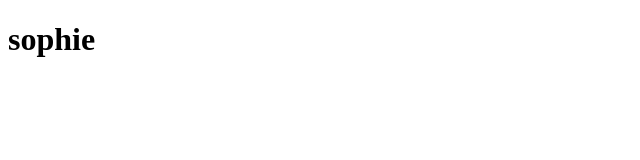
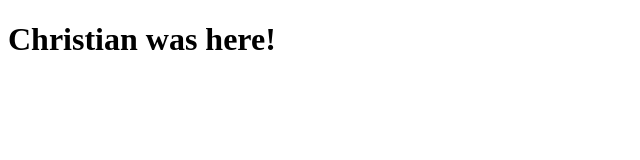
Before and after one commit to Kanzacph/git-test3, a plain HTML site: page index.html in a window 1280 px wide. Shown: the whole page, without its empty margins (0-640 px from the left). Drawn offline with Linux system fonts and the light colour scheme.

Commit message:
changed to Christian

```diff
--- a/index.html
+++ b/index.html
@@ -7,6 +7,6 @@
     <title>Doctor</title>
 </head>
 <body>
-    <div><h1>sophie</h1></div>
+    <div><h1>Christian was here!</h1></div>
 </body>
 </html>
```
